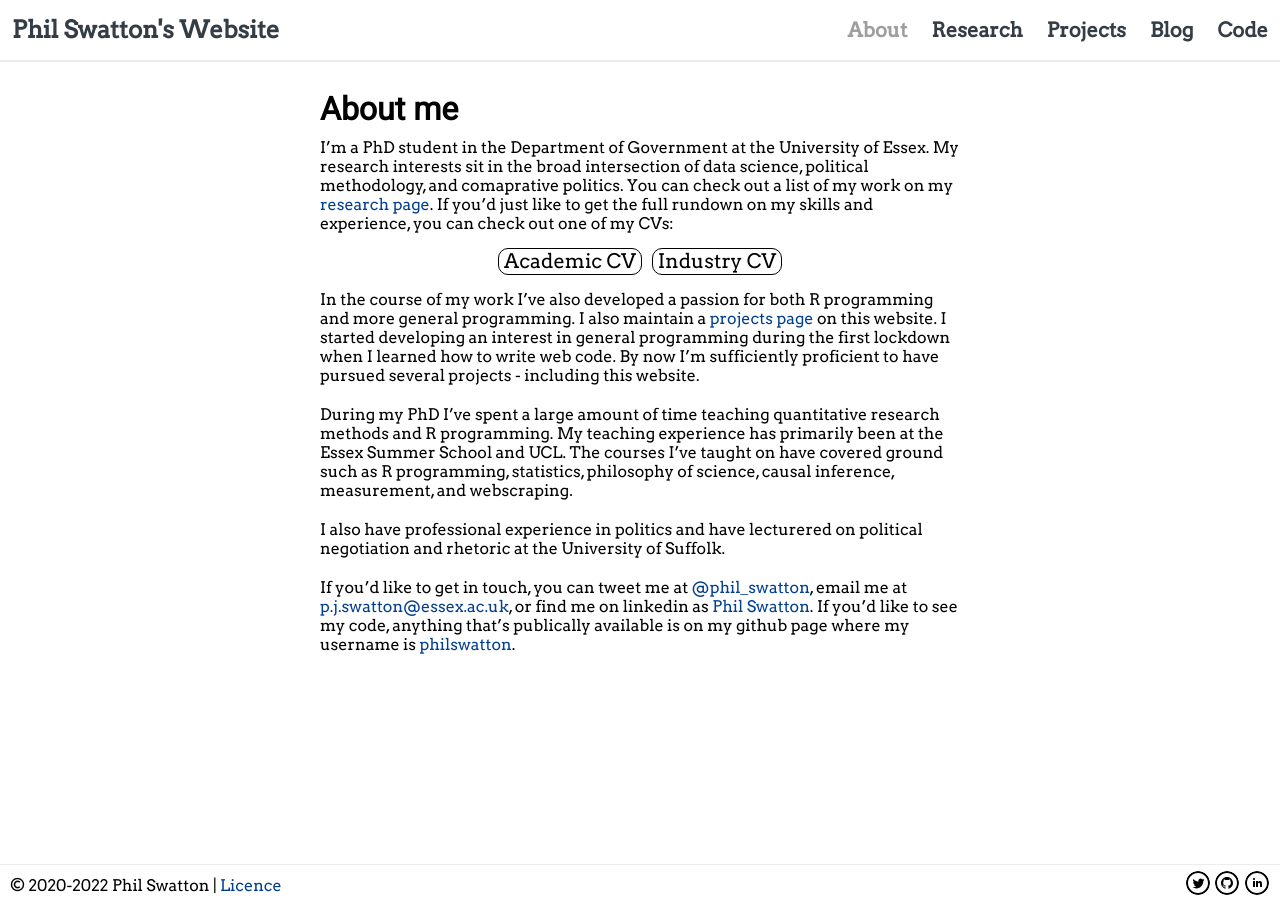
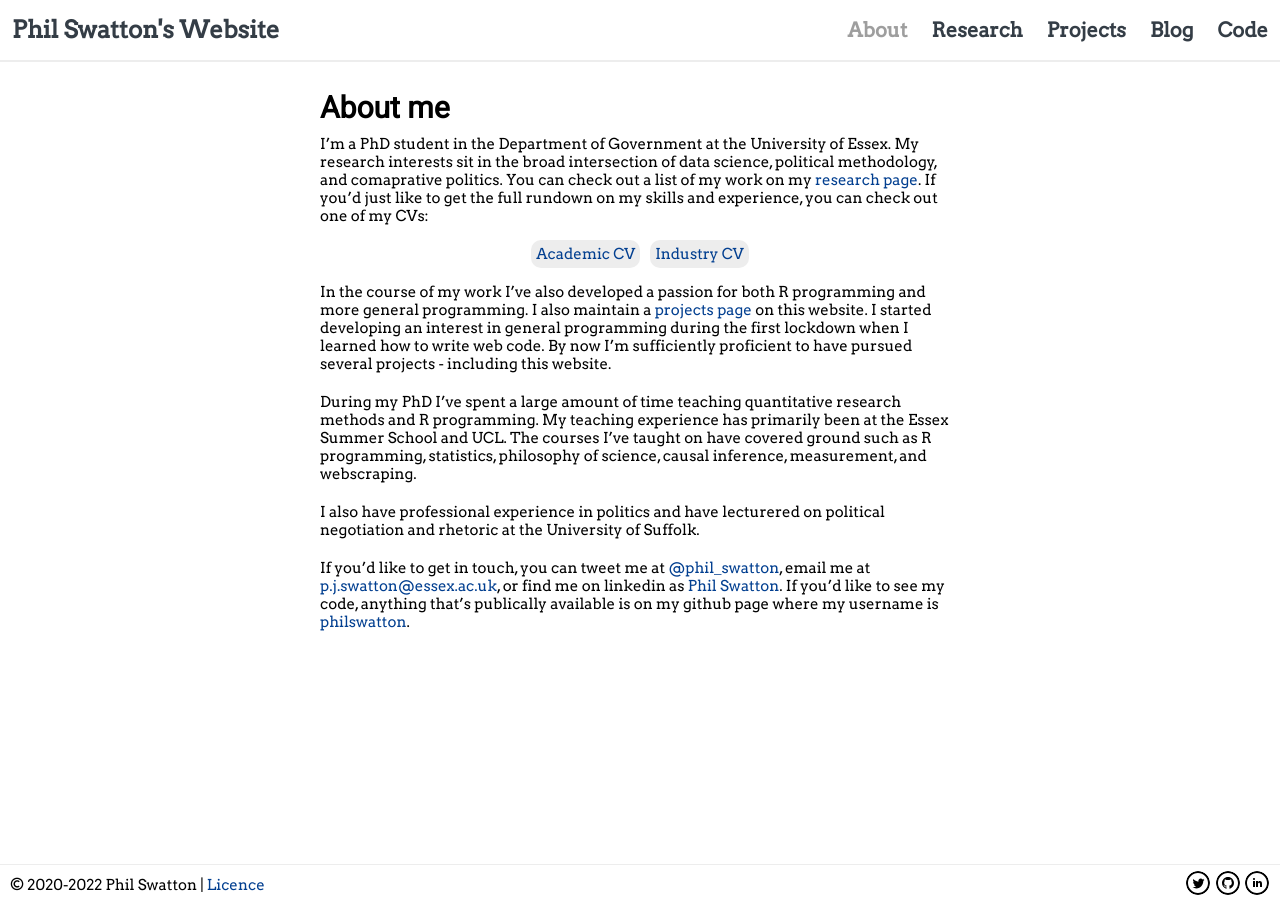
Before and after one commit to philswatton/philswatton.github.io, a Jekyll site: the page built from about.md, in a window 1280 px wide. Built offline with Jekyll 4.4.1, drawn with Linux system fonts in a browser that asks for light colours.

Commit message:
font-sizings, cv links

```diff
--- a/_sass/about.scss
+++ b/_sass/about.scss
@@ -7,19 +7,18 @@
     justify-content: center;
 
     a {
-        font-size: 20px;
-        color: $black;
-        background-color: $yt;
-        padding-left: 5px;
-        padding-right: 5px;
+        //font-size: 20px;
+        //color: $black;
+        background-color: $yt-grey;//$yt;
+        padding: 5px;
         margin: 5px;
-        border: 1px solid $black;
+        //border: 1px solid $black;
         border-radius: 10px;
     }
 
-    a:hover {
-        color: $yt;
-        background-color: $black;
-        text-decoration: none;
-    }
+    // a:hover {
+    //     color: $yt;
+    //     background-color: $black;
+    //     text-decoration: none;
+    // }
 }
--- a/_sass/core.scss
+++ b/_sass/core.scss
@@ -34,9 +34,8 @@ $cross-rotate: 45deg;
 
 /* Defaults */
 :root {
-    // font-family: 'PT Serif', serif;
     font-family: $serif;
-    font-size: 16px;
+    font-size: 15px;
     color: $black;
 }
 
```
